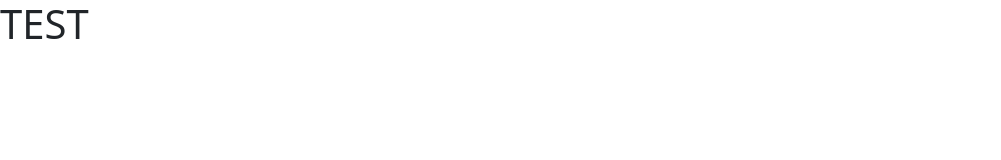
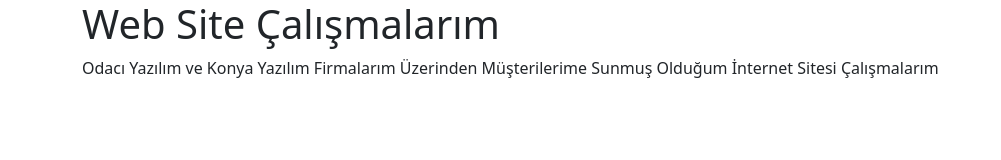
Before and after one commit to nuriodaci/nuriodaci.github.io, a plain HTML site: page index.html in a window 1280 px wide. Shown: the whole page, without its empty margins (0-1001 px from the left). Drawn offline with Linux system fonts and the light colour scheme.

Commit message:
homepage

```diff
--- a/index.html
+++ b/index.html
@@ -5,9 +5,18 @@
     <meta name="viewport" content="width=device-width, initial-scale=1.0">
     <title>NURİ ODACI</title>
     <link href="bootstrap.min.css" rel="stylesheet" >
+    <link rel="preconnect" href="https://fonts.googleapis.com">
+    <link rel="preconnect" href="https://fonts.gstatic.com" crossorigin>
+    <link href="https://fonts.googleapis.com/css2?family=Montserrat:wght@400;700&display=swap" rel="stylesheet">
+
 </head>
 <body>
-    <h1>TEST</h1>
+    <div class="container">
+        <div class="row">
+            <h1 class="title">Web Site Çalışmalarım</h1>
+            <p class="subhead">Odacı Yazılım ve Konya Yazılım Firmalarım Üzerinden Müşterilerime Sunmuş Olduğum İnternet Sitesi Çalışmalarım</p>
+        </div>
+    </div>
 
 
 
--- a/style.css
+++ b/style.css
@@ -2,3 +2,13 @@
     background-color: #ccc;
     font-family: 'Montserrat', sans-serif;
 }
+.title{
+    font-size: 25;
+    font-weight: 700;
+    color: #303030;
+}
+.subhead{
+    font-size: 14;
+    font-weight: 400;
+    color: #000;
+}
```
